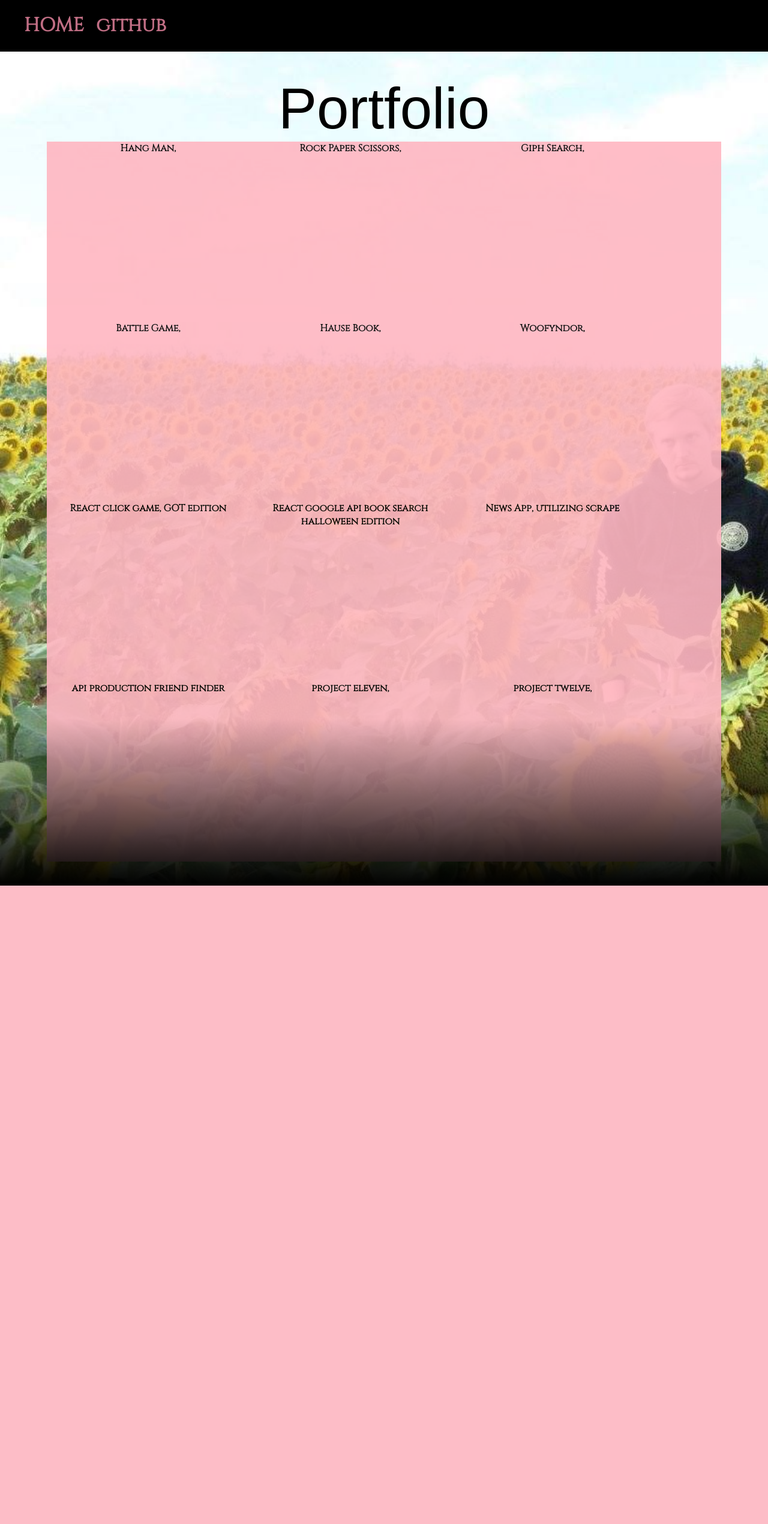
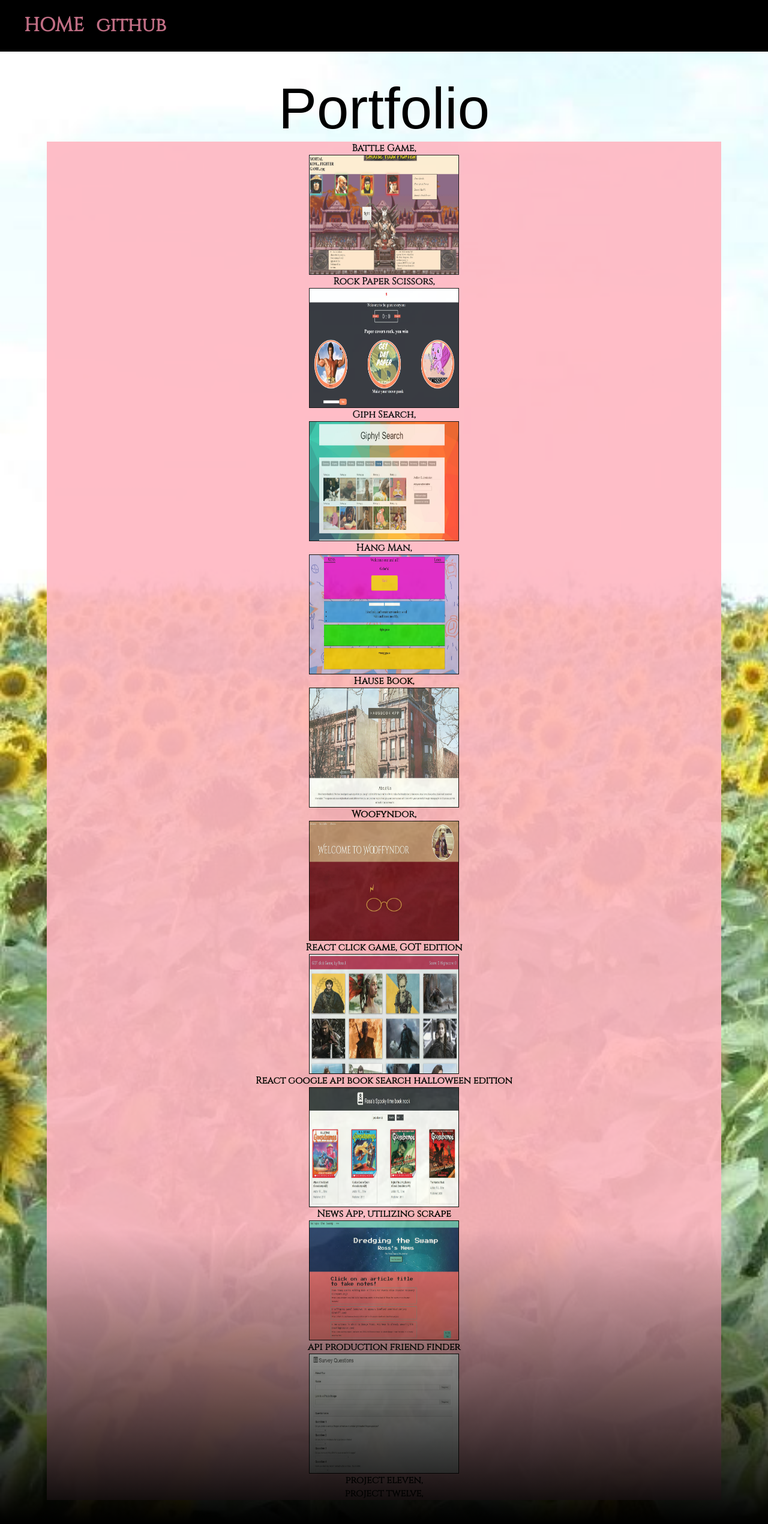
Before and after one commit to Fin23/Responsive-Portfolio, a PHP site: page /portfolio.html in a window 1280 px wide. Shown: the whole page at 60% size. Before the commit the page ends 1476 px from the top, so only its background shows below. Run offline with PHP 8.4, Linux system fonts and the light colour scheme; some web fonts are replaced.

Commit message:
portfolio

```diff
--- a/public/css/base.css
+++ b/public/css/base.css
@@ -224,7 +224,9 @@
 	#content-1{
 		height:495px;
 	}
-
+.box img{
+	/* width:300px; */
+}
 	#aboutMe1{
 		font-size:4em!important;
 	}
--- a/public/css/grid.css
+++ b/public/css/grid.css
@@ -195,11 +195,11 @@
   /* Create three equal columns that floats next to each other */
   .column {
 	  text-align: center;
-	float: left;
-	width: 30%;
+	/* float: left;
+	width: 52%; */
 	/* margin:10px;
 	padding: 10px; */
-	height: 300px; /* Should be removed. Only for demonstration */
+	/* height: 300px; Should be removed. Only for demonstration */
   }
 
   /* Clear floats after the columns */
--- a/public/css/index.css
+++ b/public/css/index.css
@@ -83,7 +83,7 @@
     /* margin-left:25px; */
     border:solid 1px black;
     height: inherit;
-    width:inherit;
+    width:250px;
 }
 svg:not(:root){
     overflow:hidden;
@@ -259,8 +259,9 @@
     font-size:1.4em;
 }
 .box{
-    height:200px;
-    /* width:175px; */
+    height: 200px;
+    /* width: 350px; */
+    /* float: right; */
 }
 @media screen and (max-width:850px) {
     .column{
@@ -271,7 +272,7 @@
         height:100%;
     }
     #PM{
-        width:300px!important;
+        /* width:300px!important; */
     }
 /* .row {
 	width: 100%;
--- a/public/portfolio.html
+++ b/public/portfolio.html
@@ -51,17 +51,24 @@
                                 <!-- <span><a href= "https://github.com/Fin23"class="github">github</a></span> -->
                                     </header>
 
+
+
     <div id="content-6" class="content content--switch">
         <h2 class="content__title">Portfolio</h2>
         <!-- <div class="rowA">	<div class="content__subtitle">Links below to some of my favorite projects</div></div> -->
 
 
             <div class = "projectRow"> <strong>
-<div class = "column">  <a href="./projects/Word-Game/index.html">Hang Man, </a> </div>
+                    <div class = "column">
+                            <a href="./projects/`unit-4-game`/index.html">Battle Game,
+                           <div class="box"><img src="./img/mortalKombat.jpg"></div>  </a>
+                            </div>
 
-<div class = "column"> <a href="./projects/RPS-Multiplayer2/index.html">Rock Paper Scissors, </a> </div>
+<div class = "column"> <a href="./projects/RPS-Multiplayer2/index.html">Rock Paper Scissors,
+    <div class="box"><img src="./img/rockPS.jpg"></div> </a> </div>
 
-<div class = "column"><a href="./projects/giphy-API-master/index.html">Giph Search, </a> </div>
+<div class = "column"><a href="./projects/giphy-API-master/index.html">Giph Search,
+    <div class="box"><img src="./img/giphSearch.jpg"></div> </a> </div>
 
 
             </strong>
@@ -70,35 +77,42 @@
 
 
             <div class = "projectRow"> <strong>
+
+
+<div class = "column">  <a href="./projects/Word-Game/index.html">Hang Man,
+    <div class="box"><img src="./img/hangMan.jpg"></div>  </a> </div>
+
 <div class = "column">
-<a href="./projects/`unit-4-game`/index.html">Battle Game, </a>
+<a href="./projects/groupProject-1/index.html">Hause Book,
+<div class="box"><img src="./img/hauseBook.jpg"></div> </a>
 </div>
 
 <div class = "column">
-<a href="./projects/groupProject-1/index.html">Hause Book, </a>
-</div>
-
-<div class = "column">
-<a href="./projects/group-project-2/app/public/index.html">Woofyndor, </a>
+<a href="./projects/group-project-2/app/public/index.html">Woofyndor,
+<div class="box"><img src="./img/dogAdopt.jpg"></div> </a>
 </div>
 
                 </strong>
                 </div>
             <div class = "projectRow"> <strong>
                     <div class = "column">
-                            <a href="https://react-game-got.herokuapp.com/">React click game, GOT edition </a>
+                            <a href="https://react-game-got.herokuapp.com/">React click game, GOT edition
+                            <div class="box"><img src="./img/clickGame.jpg"></div> </a>
                     </div>
                     <div class = "column">
-                            <a href="https://react-google-api-book-search.herokuapp.com/">React google api book search halloween edition </a>
+                            <a href="https://react-google-api-book-search.herokuapp.com/">React google api book search halloween edition
+                            <div class="box"><img src="./img/booksearch.jpg"></div> </a>
                     </div>
                     <div class = "column">
-                            <a href="https://news-scrape-fin23.herokuapp.com/#">News App, utilizing scrape  </a>
+                            <a href="https://news-scrape-fin23.herokuapp.com/#">News App, utilizing scrape
+                            <div class="box"><img src="./img/newsScrape.jpg"></div> </a>
                     </div>
                 </strong>
                 </div>
             <div class = "projectRow"> <strong>
                     <div class = "column">
-                            <a href="https://friend-finder-fin23.herokuapp.com/">api production friend finder </a>
+                            <a href="https://friend-finder-fin23.herokuapp.com/">api production friend finder
+                            <div class="box"><img src="./img/muppetSurvey.jpg"></div> </a>
                     </div>
                     <div class = "column">
                             <a href="">project eleven, </a>
--- a/public/projects/giphy-API-master/index.html
+++ b/public/projects/giphy-API-master/index.html
@@ -37,7 +37,7 @@
     </div>
     <footer>
         <div id="footer" class="container">
-            <h4 id="copyright">&copy; Copyright 2016 Jahdasha Flagg</h4>
+            <h4 id="copyright">By Ross Jameson</h4>
         </div>
     </footer>
     <script src="http://code.jquery.com/jquery-2.1.3.min.js"></script>
```
Also changed, not shown: public/index.html (+30 -15 lines), public/img/booksearch.jpg (added), public/img/clickGame.jpg (added), public/img/dogAdopt.jpg (added), public/img/giphSearch.jpg (added), public/img/hangMan.jpg (added), public/img/hauseBook.jpg (added), public/img/mortalKombat.jpg (added), public/img/muppetSurvey.jpg (added), public/img/newsScrape.jpg (added), public/img/rockPS.jpg (added).
